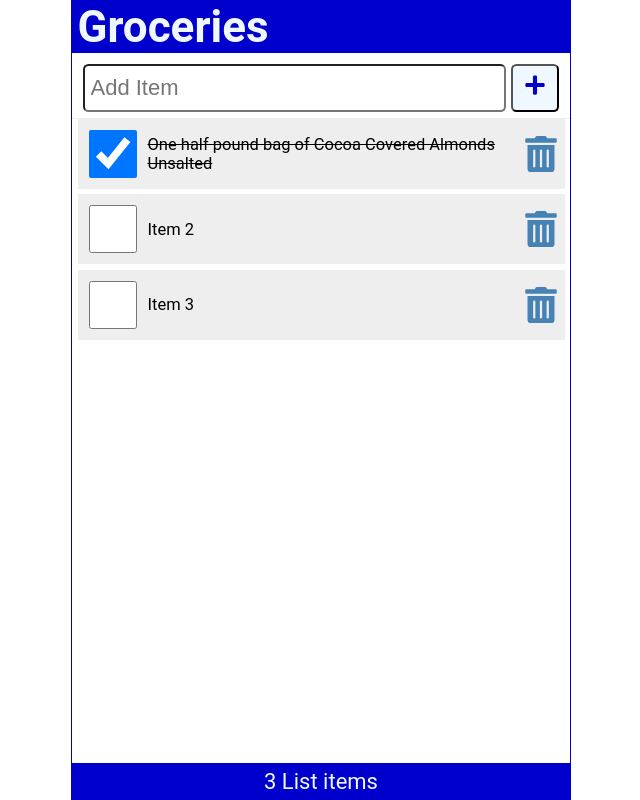
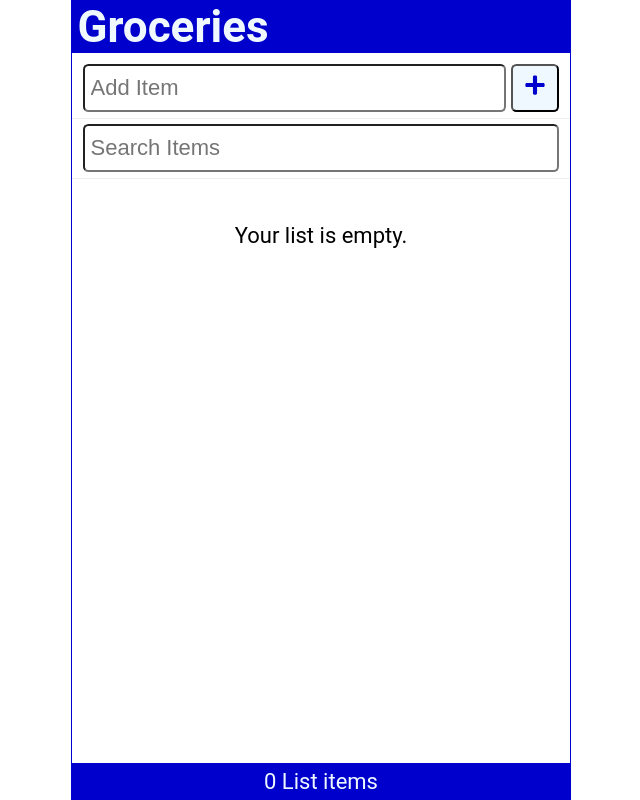
Before and after one commit to ganzorign/dave-gray-01tut, a React (Create React App) app: page / in a window 1280 px wide. Shown: the whole page, without its empty margins (319-959 px from the left). Built offline with nearby package versions, Linux system fonts and the light colour scheme.

Commit message:
09 completed

```diff
--- a/src/AddItem.js
+++ b/src/AddItem.js
@@ -1,11 +1,14 @@
 import { FaPlus } from "react-icons/fa"
+import { useRef } from "react"
 
 const AddItem = ({ newItem, setNewItem, handleSubmit}) => {
+  const inputRef = useRef();
   return (
     <form action="" className="addForm" onSubmit = { handleSubmit}>
         <label htmlFor="addItem">Add Item</label>
         <input
             autoFocus
+            ref={inputRef}
             id='addItem'
             type='text'
             placeholder='Add Item'
@@ -13,7 +16,9 @@
             value={newItem}
             onChange={(e) => setNewItem(e.target.value)}
         />
-        <button type='submit' aria-label='Add Item'>
+        <button type='submit' aria-label='Add Item'
+            onClick={() => inputRef.current.focus()}
+            >
             <FaPlus/>
             </button>
     </form>
--- a/src/App.js
+++ b/src/App.js
@@ -1,5 +1,6 @@
 
 import Header from './Header';
+import SearchItem from './SearchItem';
 import AddItem from './AddItem';
 import Content from './Content';
 import Footer from './Footer';
@@ -8,45 +9,37 @@
 
 function App() {
 
-  const [items, setItems] = useState([
-    {
-      id: 1,
-      checked: true,
-      item: "One half pound bag of Cocoa Covered Almonds Unsalted"
-    },
-    {
-      id: 2,
-      checked: false,
-      item: "Item 2"
-    },
-    {
-      id: 3,
-      checked: false,
-      item: "Item 3"
-    }
-  ]);
+  const [items, setItems] = useState(JSON.parse(localStorage.getItem("shoppinglist")) || []);
   const [newItem, setNewItem] = useState('');
+  const [search, setSearch] = useState('');
+
+  const setAndSaveItems = (newItems) => {
+    setItems(newItems);
+    localStorage.setItem("shoppinglist", JSON.stringify(newItems));
+  }
 
   const addItem = (item) => {
+    const id = items.length ? items[items.length - 1].id + 1 : 1;
+    const myNewItem = { id, checked: false, item };
+    const listItems = [...items, myNewItem];
+    setAndSaveItems(listItems);
 
   }
 
   const handleCheck = (id) => {
     const listItems = items.map((item) => item.id === id ? { ...item, checked: !item.checked } : item);
-    setItems(listItems);
-    localStorage.setItem("shoppinglist", JSON.stringify(listItems));
+    setAndSaveItems(listItems);
   }
 
   const handleDelete = (id) => {
     const listItems = items.filter((item) => item.id !== id);
-    setItems(listItems);
-    localStorage.setItem("shoppinglist", JSON.stringify(listItems));
+    setAndSaveItems(listItems);
   }
 
   const handleSubmit = (e) => {
     e.preventDefault();
     if (!newItem) return;
-      // addItem
+    addItem(newItem);
     setNewItem('');
 
   }
@@ -55,12 +48,18 @@
   return (
     <div className="App">
       <Header title="Groceries" />
+
       <AddItem
       newItem={newItem}
       setNewItem={setNewItem}
       handleSubmit={handleSubmit}
       />
-      <Content items={items}
+      <SearchItem
+      search={search}
+      setSearch={setSearch}
+      />
+      <Content
+        items={items.filter(item => ((item.item).toLowerCase()).includes(search.toLowerCase()))}
         setItems={setItems}
         handleCheck={handleCheck}
         handleDelete={handleDelete} />
--- /dev/null
+++ b/src/SearchItem.js
@@ -0,0 +1,20 @@
+import React from 'react'
+
+const SearchItem = ({ search, setSearch }) => {
+  return (
+    <form action="" className="searchForm" onSubmit={(e) => e.preventDefault()}>
+        <label htmlFor="search">Search </label>
+        <input
+            id='search'
+            type="text"
+            role='searchbox'
+            placeholder='Search Items'
+            value = {search}
+            onChange={(e) => setSearch(e.target.value)}
+
+            />
+    </form>
+  )
+}
+
+export default SearchItem
--- a/src/index.css
+++ b/src/index.css
@@ -160,3 +160,26 @@
   background-color: limegreen;
   outline: none;
 }
+.searchForm {
+  width: 100%;
+  display: flex;
+  justify-content: flex-start;
+  align-items: center;
+  margin: 0.25rem 0 0;
+  padding: 0 0.5rem 0.25rem;;
+  border-bottom: 1px solid #eee;
+}
+.searchForm label{
+  position: absolute;
+  left: -99999px;
+}
+
+.searchForm input[type="text"] {
+  flex-grow: 1;
+  max-width: calc(100%-50px);
+  min-height: 48px;
+  font-size: 1rem;
+  padding: 0.25rem;
+  border-radius: 0.25rem;
+  outline: none;
+}
```
